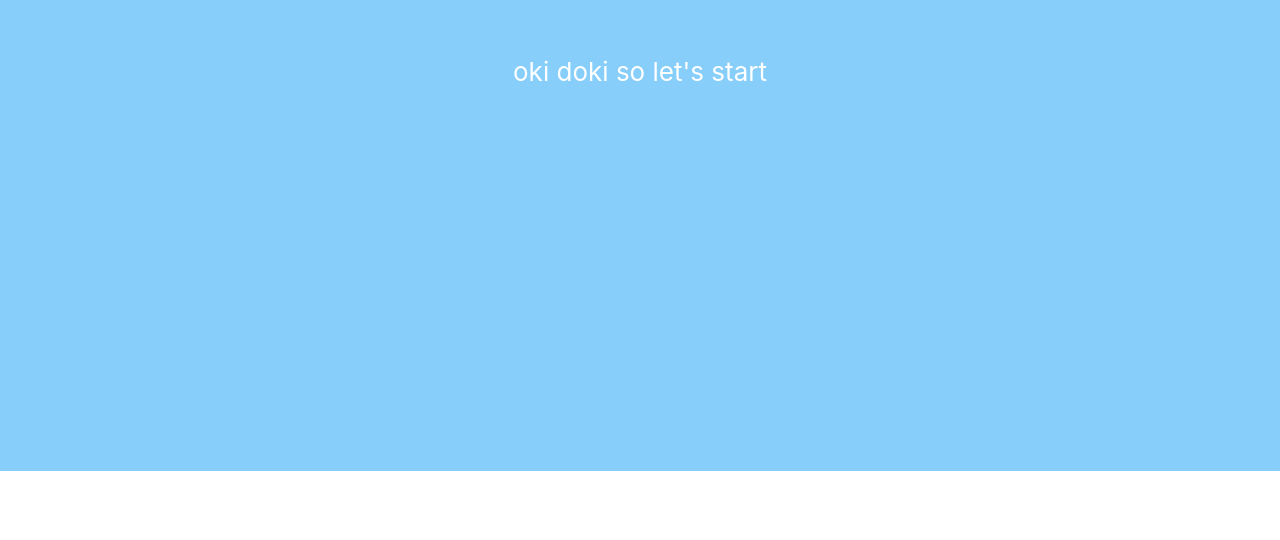
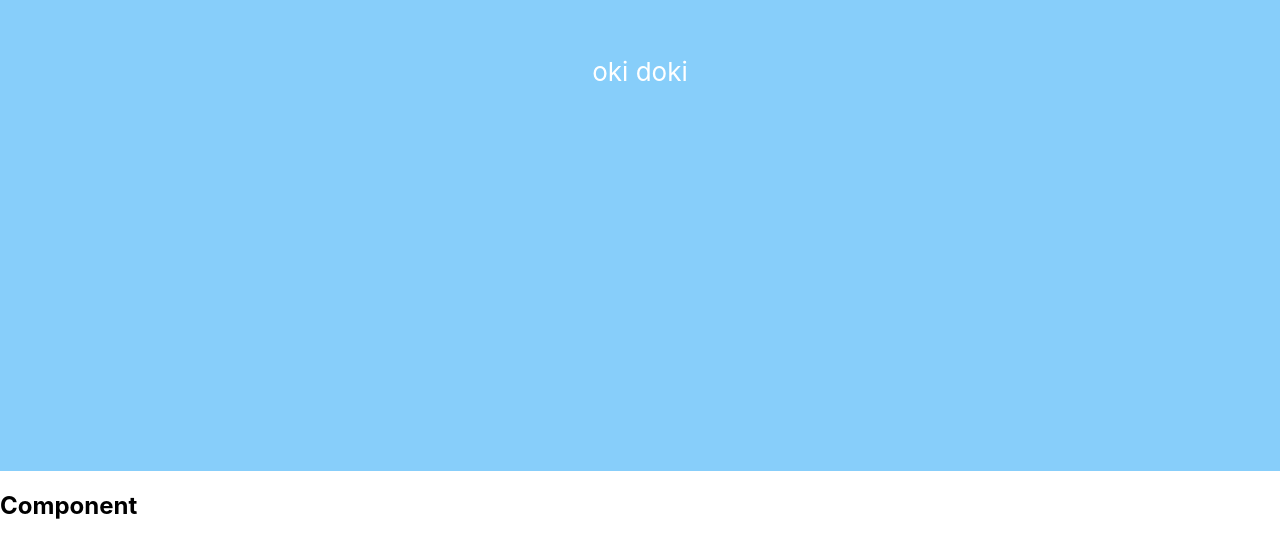
Before and after one commit to M-a-r-t-i-n-i/martins-bruders-react-test-assignment, a React (Create React App) app: page / in a window 1280 px wide. Shown: the part 329-869 px from the top of the page. Before the commit the page ends 800 px from the top, so only its background shows below. Built offline with nearby package versions, Linux system fonts and the light colour scheme.

Commit message:
minor-updates

```diff
--- a/public/index.html
+++ b/public/index.html
@@ -24,7 +24,7 @@
       work correctly both with client-side routing and a non-root public URL.
       Learn how to configure a non-root public URL by running `npm run build`.
     -->
-    <title>React App</title>
+    <title>martins-bruders-react-test-assignment</title>
   </head>
   <body>
     <noscript>You need to enable JavaScript to run this app.</noscript>
--- a/src/App.js
+++ b/src/App.js
@@ -1,12 +1,20 @@
 import "./App.css";
+
+// Components
+import MainFrame from "./components/MainFrame/MainFrame";
 
 function App() {
   return (
-    <div className="App">
-      <header className="App-header">
-        <p>oki doki so let's start</p>
-      </header>
-    </div>
+    <main>
+      <section className="App">
+        <header className="App-header">
+          <p>oki doki </p>
+        </header>
+      </section>
+      <section className="MainFrame">
+        <MainFrame />
+      </section>
+    </main>
   );
 }
 
--- a/src/components/MainFrame/MainFrame.js
+++ b/src/components/MainFrame/MainFrame.js
@@ -0,0 +1,10 @@
+import React from "react";
+
+export default class MainFrame extends React.Component {
+  render() {
+    return <h1> {this.props.type} Component</h1>;
+    <p>There is some text here</p>;
+  }
+}
+
+// export default MainFrame;
--- a/src/index.js
+++ b/src/index.js
@@ -1,7 +1,11 @@
 import React from "react";
 import ReactDOM from "react-dom/client";
 import "./index.css";
+
+//Components
 import App from "./App";
+
+// ReactDOM.render(<App type="Class" />, document.getElementById("root"));
 
 const root = ReactDOM.createRoot(document.getElementById("root"));
 root.render(
```
Also changed, not shown: 1 other file (tests, documents, lock files or other folders).
